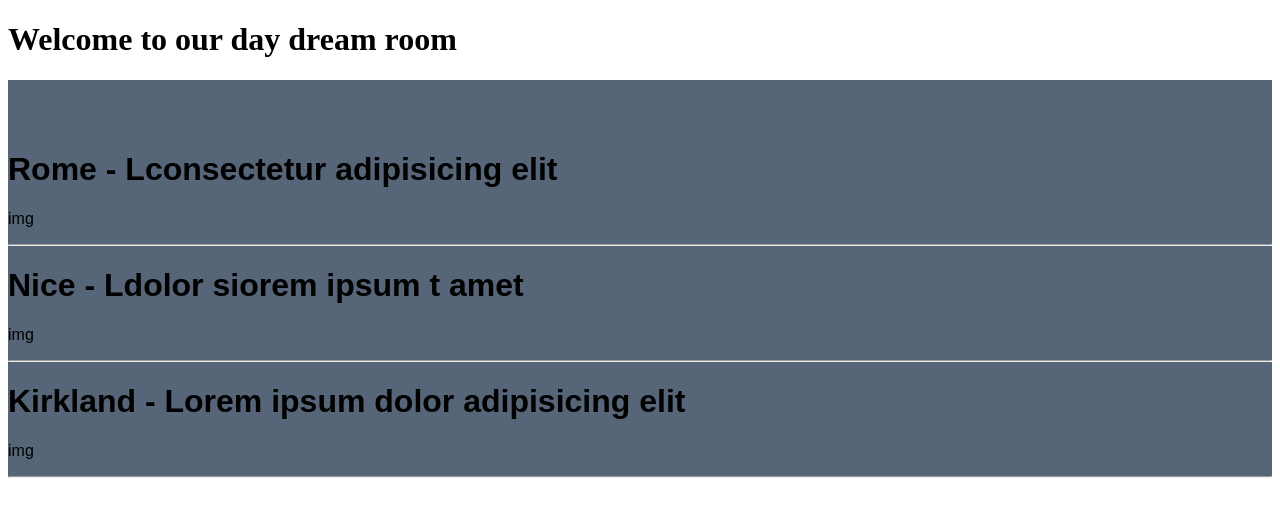
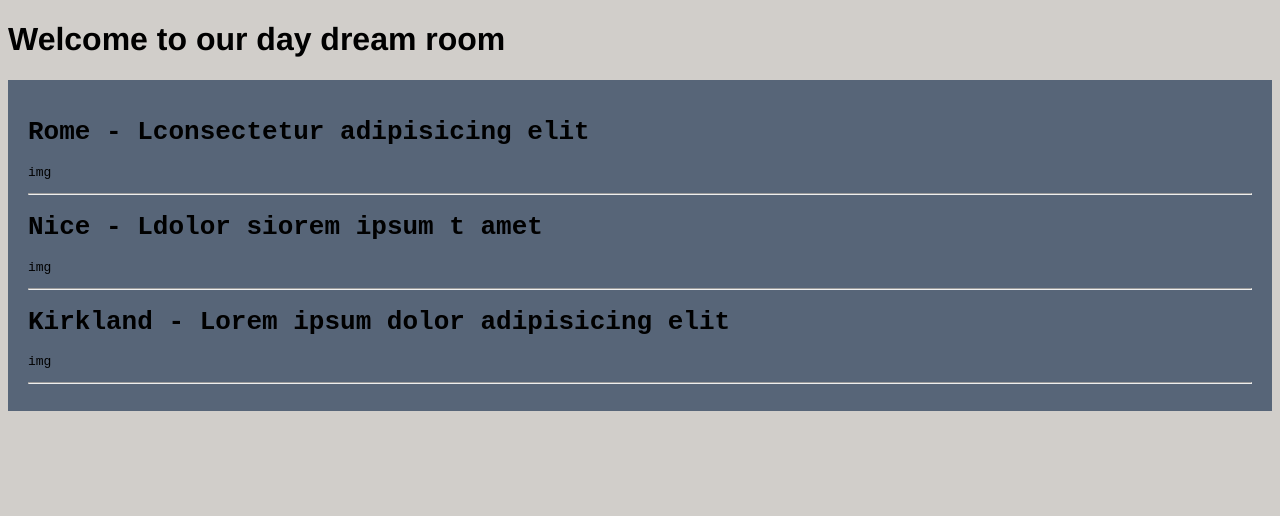
Before and after one commit to QIANQIANHU/escape-for, a React app: page / in a window 1280 px wide. Shown: the top 516 px of the page. Built offline with nearby package versions, Linux system fonts and the light colour scheme.

Commit message:
add styles

```diff
--- a/package.json
+++ b/package.json
@@ -13,7 +13,8 @@
   "dependencies": {
     "prop-types": "^15.5.10",
     "react": "^15.5.4",
-    "react-dom": "^15.5.4"
+    "react-dom": "^15.5.4",
+    "styled-jsx": "^2.2.6"
   },
   "devDependencies": {
     "babel-core": "^6.24.1",
--- a/src/components/App.jsx
+++ b/src/components/App.jsx
@@ -7,6 +7,12 @@ import PlaceList from './PlaceList';
 function App(){
   return(
     <div>
+      <style jsx global>{`
+        body {
+          font-family: Helvetica;
+          background-color: #D1CECA;
+        }
+        `}</style>
       <Header/>
       <PlaceList/>
     </div>
--- a/src/components/PlaceList.jsx
+++ b/src/components/PlaceList.jsx
@@ -22,8 +22,9 @@ var masterPlaceList = [
 function PlaceList(){
   var placeListStyles = {
     backgroundColor: '#576578',
-    fontFamily:'sans-serif',
-    paddingTop:'50px'
+    fontFamily:'monospace',
+    fontWeight: 'light',
+    padding:'20px'
   };
   return(
     <div style={placeListStyles}>
--- a/webpack.config.js
+++ b/webpack.config.js
@@ -51,7 +51,8 @@ module.exports = {
              "react",
            ],
            plugins: [
-             "react-hot-loader/babel"
+             "react-hot-loader/babel",
+             "styled-jsx/babel"
            ]
          }
        }
```
Also changed, not shown: src/components/Place.jsx (+12 -1 lines), 2 other files (tests, documents, lock files or other folders).
